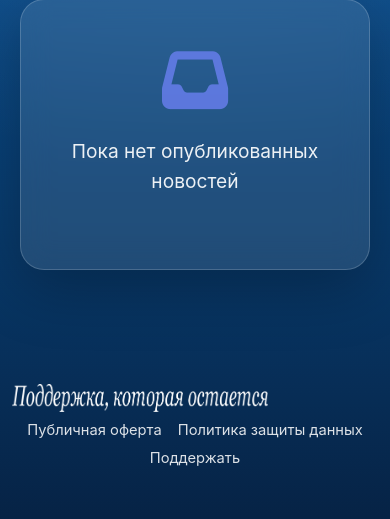
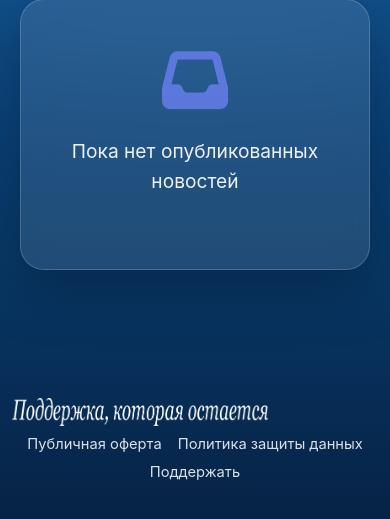
Before and after one commit to patricheg/fond3, a Flask app: page /news in a window 390 px wide. Shown: the part 277-796 px from the top of the page. Run offline with Flask 3, Linux system fonts and the light colour scheme; data comes from the database, SQL or seed files in the repository; data that the repository does not hold is empty.

Commit message:
Add mobile spacing above legal footer.
Increase top spacing for the legal footer on small screens so the bottom brand image and links don't stick to the menu/content.

Made-with: Cursor

```diff
--- a/static/css/style.css
+++ b/static/css/style.css
@@ -130,6 +130,12 @@ body.minimal .legal-footer {
     flex-wrap: wrap;
     gap: 10px 16px;
     padding: 2px 12px 16px;
+}
+
+@media (max-width: 720px) {
+    body.minimal .legal-footer {
+        margin-top: 14px;
+    }
 }
 body.minimal .legal-footer-brand-img {
     height: clamp(28px, 4.2vw, 52px);
--- a/templates/landing_image_only.html
+++ b/templates/landing_image_only.html
@@ -65,6 +65,7 @@
       margin-right: 14px;
     }
     @media (max-width: 720px) {
+      .legal-footer { margin-top: 14px; }
       .legal-footer-brand-img { margin-left: 0; margin-right: 12px; }
     }
     .legal-footer-links {
```
